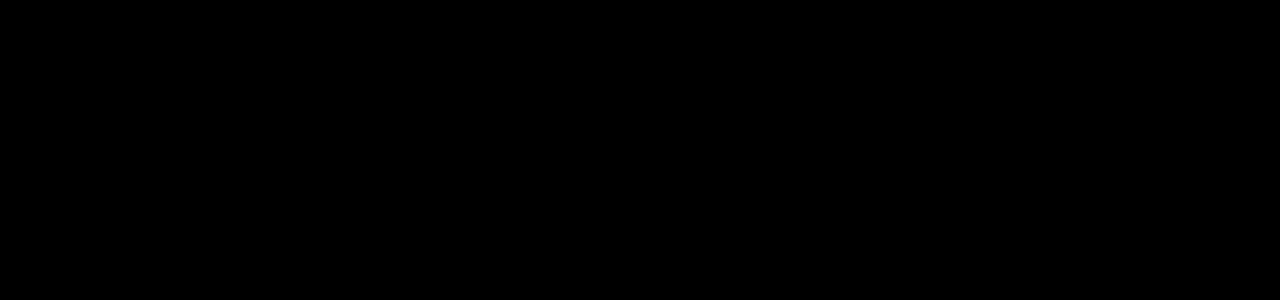
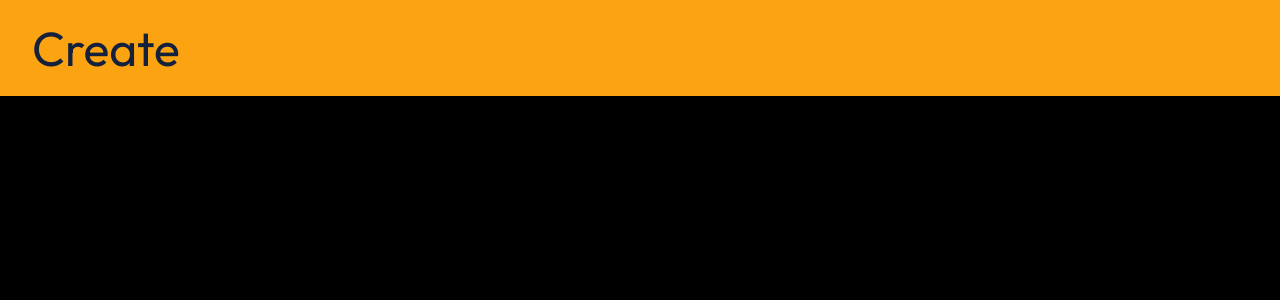
Before and after one commit to Halvess/basic_crud, a React app in the folder client/: page /create in a window 1280 px wide. Shown: the top 300 px of the page. Built offline with nearby package versions, Linux system fonts and the light colour scheme.

Commit message:
savepoint

```diff
--- a/client/src/components/Button/Button.css
+++ b/client/src/components/Button/Button.css
@@ -2,8 +2,7 @@
     width: auto;
     height: 100%;
     color: var(--orange-web);
-    font-size: 72px;
-    font-style: normal;
+    font-size: 4rem;
     font-weight: 400;
     padding-right: 2rem;
     text-align: end;
@@ -20,6 +19,11 @@
     box-shadow: inset 100vw 0 0 0 var(--orange-web);
 }
 
+.menuClicked{
+    box-shadow: inset 100vw 0 0 0 var(--orange-web);
+    color: white;
+}
+
 .btnMenu:last-child{
     border-bottom: none;
 }
--- /dev/null
+++ b/client/src/components/Header/Header.css
@@ -0,0 +1,17 @@
+.headerContainer{
+    position: absolute;
+    display: flex;
+    align-items: center;
+    top: 0;
+    left: 0;
+    padding-left: 2rem;
+    width: 100%;
+    height: 6rem;
+    background: var(--orange-web);
+}
+
+.header{
+    font-size: 3rem;
+    font-weight: 400;
+    color: var(--oxford-blue)
+}
--- /dev/null
+++ b/client/src/components/Header/Header.js
@@ -0,0 +1,11 @@
+import './Header.css'
+
+const Header = ({text}) => {
+    return (
+        <div className ='headerContainer'>
+            <h1 className='header'>{text}</h1>
+        </div>
+    )
+}
+
+export default Header
--- a/client/src/components/globals.css
+++ b/client/src/components/globals.css
@@ -2,17 +2,17 @@
 *, *::before, *::after {
     box-sizing: border-box;
     box-sizing: border-box;
-
   }
   * {
     --oxford-blue: #14213D;
     --orange-web: #FCA311;
     --cerulean: #087CA7;
-    margin: 0;
+      margin: 0;
+      overflow: hidden;
   }
 
   html, body {
-    font-family: 'Urbanist', sans-serif;
+    font-family: 'Outfit', sans-serif;
     height: 100%;
   }
 
@@ -43,10 +43,41 @@
     height: 100%;
   }
 
-  .menu{
+  /* -------------------------------- */
+
+.menu{
     width: 100%;
     height: 100%;
     display: flex;
     flex-direction: column;
+    transition: opacity 1s ease;
 }
-  /* -------------------------------- */
+
+.menuTransition{
+  position: absolute;
+  width: 100%;
+  background: var(--orange-web);
+  transition: transform 1s cubic-bezier(0, 0, 0.2, 1);
+}
+
+.fade {
+  opacity: 0;
+}
+
+.menuCreate{
+  width: 100%;
+  height: 100%;
+  margin: 3rem 2rem;
+}
+
+.load{
+  animation-name: load;
+  animation-iteration-count: 1;
+  animation-duration: 1s;
+  animation-timing-function: ease;
+}
+
+@keyframes load{
+  0% {opacity: 0;}
+  100% {opacity: 1;}
+}
--- a/client/src/pages/Create.js
+++ b/client/src/pages/Create.js
@@ -1,6 +1,9 @@
+import Header from '../components/Header/Header'
 const Create = () => {
     return (
-        <div>teste</div>
+        <div className='menuCreate load'>
+            <Header text='Create' />
+        </div>
     )
 }
 
--- a/client/src/pages/Delete.js
+++ b/client/src/pages/Delete.js
@@ -0,0 +1,7 @@
+const Delete = () => {
+    return (
+        <div>teste</div>
+    )
+}
+
+export default Delete
--- a/client/src/pages/Menu.js
+++ b/client/src/pages/Menu.js
@@ -1,18 +1,44 @@
-import { useState } from 'react'
-import { Link, useNavigate } from "react-router-dom";
+import { useRef } from 'react'
+import { useNavigate } from "react-router-dom";
 
 
 import Button from '../components/Button/Button'
 
 const Menu = () => {
+    let href = ''
+    const menuRef = useRef(null)
     const navigate = useNavigate();
     const clickHandler = (e) => {
-        e.preventDefault();
-        alert(e.target.id)
+        href = e.target.id
+        let buttons = [...menuRef.current.children]
+        let clickedElement = buttons.filter(btn => {return btn.id == e.target.id})[0]
+        let clickedElementPosition = clickedElement.getBoundingClientRect();
+        clickedElement.className = clickedElement.className + ' menuClicked'
+        console.log(clickedElementPosition)
+        let transitionDiv = document.createElement('div');
+        transitionDiv.className = 'menuTransition'
+        transitionDiv.style.height = clickedElementPosition.height + 'px'
+        transitionDiv.style.top = clickedElementPosition.top + 'px'
+        clickedElement.style.zIndex = 1
+        transitionDiv.style.zIndex = 0;
+        menuRef.current.appendChild(transitionDiv)
+        setTimeout(() => {transitionDiv.style.transform = 'scaleY(8)'}, 10)
     }
+    const transitionHandler = e => {
+        if (e.target.className == 'menuTransition'){
+            return menuRef.current.className += ' fade'
+        }
+        if (e.target.id == 'mainMenu'){
+            return navigate(href)
+        }
+    }
+
     return (
-        <div className='menu'>
-            <Button isMenu={true} id='menuCreate' type='button' onClick={navigate('create')} placeholder='Create'/>
+        <div id='mainMenu' className='menu load' ref={menuRef} onAnimationEnd={(e) => {e.target.className = 'menu'}} onTransitionEnd={(e) => {transitionHandler(e)}}>
+            <Button isMenu={true} id='create' type='button' clickHandler={clickHandler} placeholder='Create'/>
+            <Button isMenu={true} id='read' type='button' clickHandler={clickHandler} placeholder='Read'/>
+            <Button isMenu={true} id='update' type='button' clickHandler={clickHandler} placeholder='Update'/>
+            <Button isMenu={true} id='delete' type='button' clickHandler={clickHandler} placeholder='Delete'/>
         </div>
     )
 }
--- a/client/src/pages/Read.js
+++ b/client/src/pages/Read.js
@@ -0,0 +1,7 @@
+const Read = () => {
+    return (
+        <div>teste</div>
+    )
+}
+
+export default Read
--- a/client/src/pages/Update.js
+++ b/client/src/pages/Update.js
@@ -0,0 +1,7 @@
+const Update = () => {
+    return (
+        <div>teste</div>
+    )
+}
+
+export default Update
```
